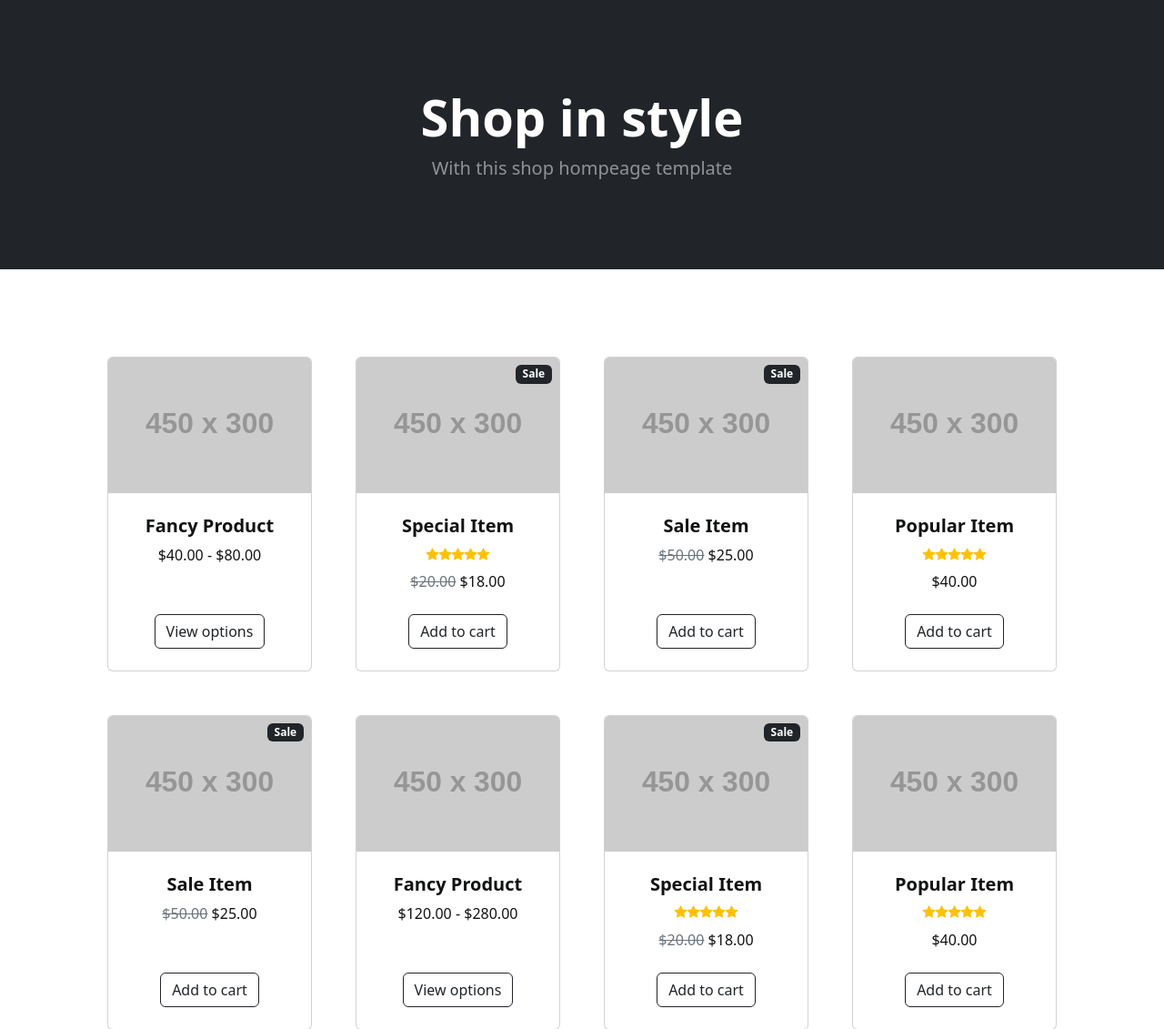
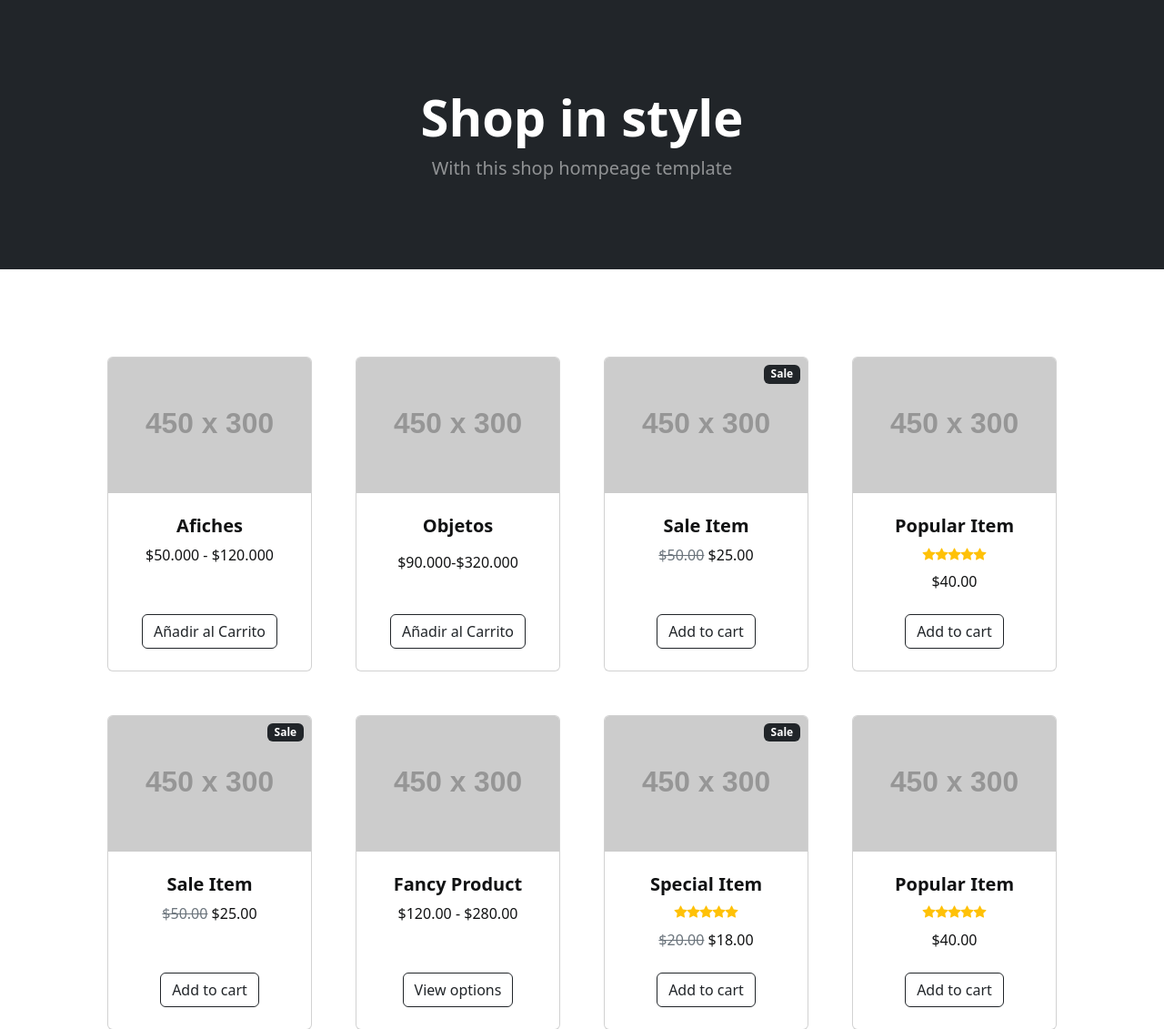
Before and after one commit to andres-gutierrezri/oasis, a Python web app: template templates/catalogo.html in a window 1280 px wide. Shown: the part 57-1188 px from the top of the page at 91% size. Run offline with Jinja, Linux system fonts and the light colour scheme; the template is opened without the code that fills it, so the values that code supplies are empty; grey boxes labelled with a size stand in for pictures from a placeholder-image service; some libraries are stand-ins or nearby versions.

Commit message:
feat: Actualizar textos y precios en el catálogo de productos

```diff
--- a/templates/catalogo.html
+++ b/templates/catalogo.html
@@ -26,9 +26,9 @@
                         <li class="nav-item dropdown">
                             <a class="nav-link dropdown-toggle" id="navbarDropdown" href="#" role="button" data-bs-toggle="dropdown" aria-expanded="false">Shop</a>
                             <ul class="dropdown-menu" aria-labelledby="navbarDropdown">
-                                <li><a class="dropdown-item" href="#!">All Products</a></li>
+                                <li><a class="dropdown-item" href="#!">Todos los Articulos</a></li>
                                 <li><hr class="dropdown-divider" /></li>
-                                <li><a class="dropdown-item" href="#!">Popular Items</a></li>
+                                <li><a class="dropdown-item" href="#!">Articulos Populares</a></li>
                                 <li><a class="dropdown-item" href="#!">New Arrivals</a></li>
                             </ul>
                         </li>
@@ -64,44 +64,40 @@
                             <div class="card-body p-4">
                                 <div class="text-center">
                                     <!-- Product name-->
-                                    <h5 class="fw-bolder">Fancy Product</h5>
+                                    <h5 class="fw-bolder">Afiches</h5>
                                     <!-- Product price-->
-                                    $40.00 - $80.00
+                                    $50.000 - $120.000
                                 </div>
                             </div>
                             <!-- Product actions-->
                             <div class="card-footer p-4 pt-0 border-top-0 bg-transparent">
-                                <div class="text-center"><a class="btn btn-outline-dark mt-auto" href="#">View options</a></div>
+                                <div class="text-center"><a class="btn btn-outline-dark mt-auto" href="#">Añadir al Carrito</a></div>
                             </div>
                         </div>
                     </div>
                     <div class="col mb-5">
                         <div class="card h-100">
                             <!-- Sale badge-->
-                            <div class="badge bg-dark text-white position-absolute" style="top: 0.5rem; right: 0.5rem">Sale</div>
+                            <div class="badge bg-dark text-white position-absolute" style="top: 0.5rem; right: 0.5rem"></div>
                             <!-- Product image-->
                             <img class="card-img-top" src="https://dummyimage.com/450x300/dee2e6/6c757d.jpg" alt="..." />
                             <!-- Product details-->
                             <div class="card-body p-4">
                                 <div class="text-center">
                                     <!-- Product name-->
-                                    <h5 class="fw-bolder">Special Item</h5>
+                                    <h5 class="fw-bolder">Objetos</h5>
                                     <!-- Product reviews-->
                                     <div class="d-flex justify-content-center small text-warning mb-2">
-                                        <div class="bi-star-fill"></div>
-                                        <div class="bi-star-fill"></div>
-                                        <div class="bi-star-fill"></div>
-                                        <div class="bi-star-fill"></div>
-                                        <div class="bi-star-fill"></div>
+
                                     </div>
                                     <!-- Product price-->
-                                    <span class="text-muted text-decoration-line-through">$20.00</span>
-                                    $18.00
+                                    $90.000-$320.000
+
                                 </div>
                             </div>
                             <!-- Product actions-->
                             <div class="card-footer p-4 pt-0 border-top-0 bg-transparent">
-                                <div class="text-center"><a class="btn btn-outline-dark mt-auto" href="#">Add to cart</a></div>
+                                <div class="text-center"><a class="btn btn-outline-dark mt-auto" href="#">Añadir al Carrito</a></div>
                             </div>
                         </div>
                     </div>
--- a/templates/conocenos.html
+++ b/templates/conocenos.html
@@ -75,7 +75,9 @@
                     </div>
                 </div>
             </div>
+        </div>
         </section>
+
         <!-- Footer-->
         <footer class="py-5 bg-dark">
             <div class="container"><p class="m-0 text-center text-white">Copyright &copy; OASIS 2025</p></div>
```
